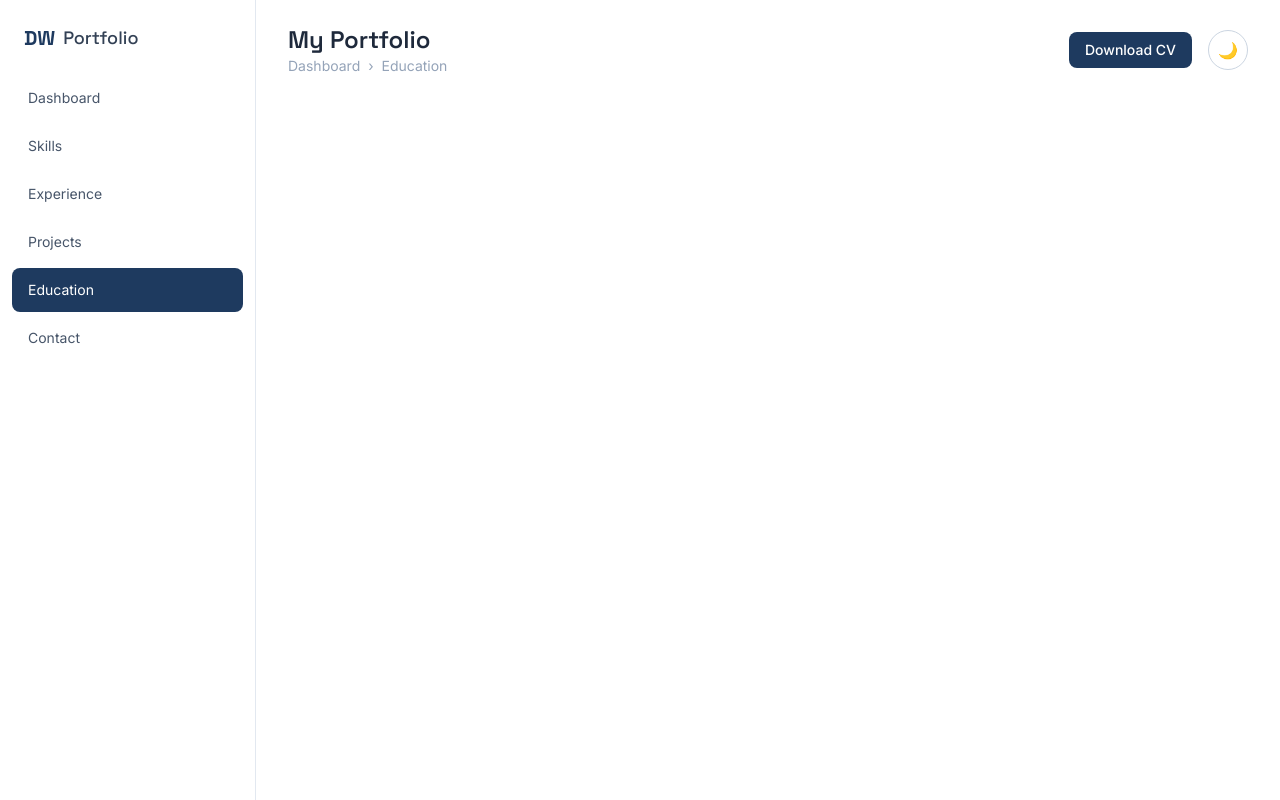
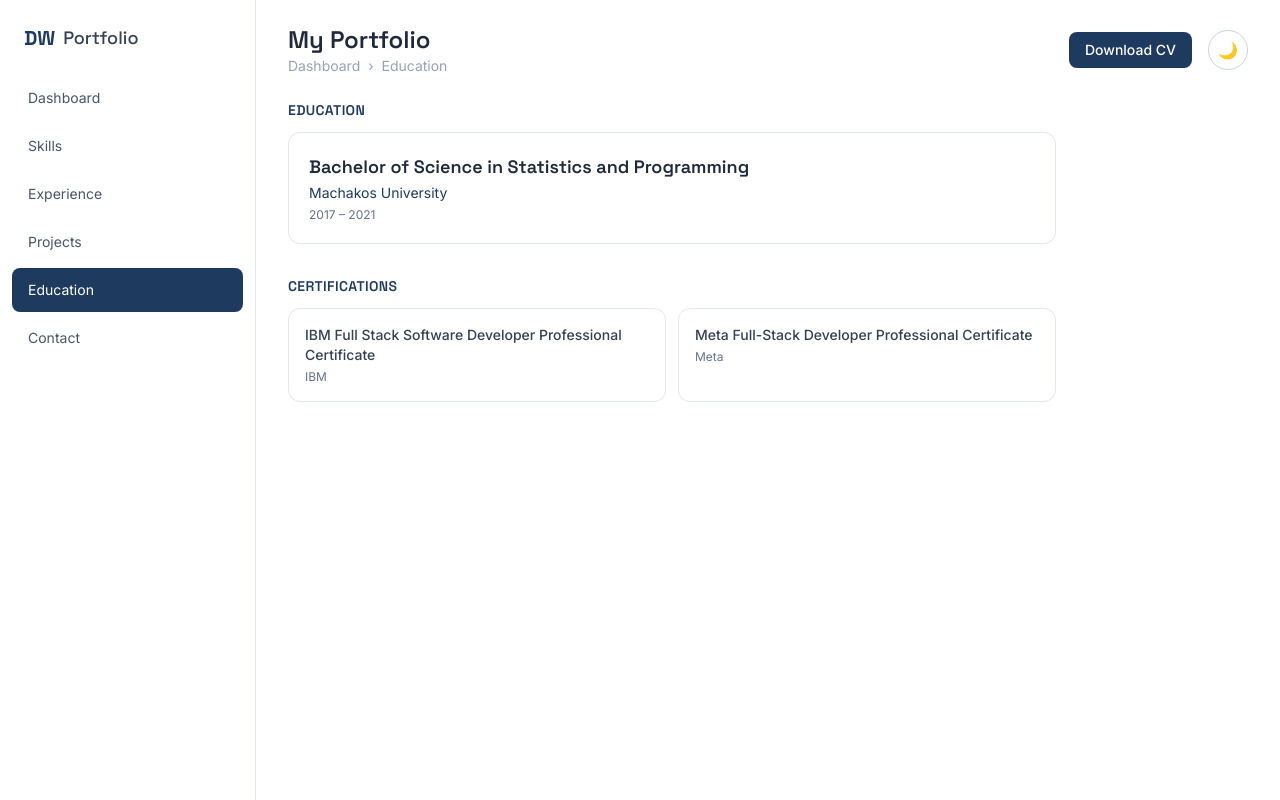
Before and after one commit to davidtiger3622/portfolio, a React app: page / in a window 1280 px wide. Both pictures are taken after a click on the button "Education". Built offline with nearby package versions, Linux system fonts and the light colour scheme; the HTML template or start-up script is replaced by a standard one.

Commit message:
feat: add education and certifications section

```diff
--- a/src/App.jsx
+++ b/src/App.jsx
@@ -5,6 +5,7 @@ import Dashboard from './components/sections/Dashboard'
 import Skills from './components/sections/Skills'
 import Experience from './components/sections/Experience'
 import Projects from './components/sections/Projects'
+import Education from './components/sections/Education'
 
 function App() {
   const [activeSection, setActiveSection] = useState('dashboard')
@@ -19,6 +20,7 @@ function App() {
           {activeSection === 'skills' && <Skills />}
           {activeSection === 'experience' && <Experience />}
           {activeSection === 'projects' && <Projects />}
+          {activeSection === 'education' && <Education />}
         </div>
       </main>
     </div>
--- /dev/null
+++ b/src/components/sections/Education.jsx
@@ -0,0 +1,40 @@
+import { education, certifications } from '../../data/education'
+
+const Education = () => {
+  return (
+    <div className="space-y-8 max-w-3xl">
+      <div>
+        <h3 className="font-display text-sm font-semibold text-navy dark:text-mint uppercase tracking-wide mb-3">
+          Education
+        </h3>
+        <div className="space-y-3">
+          {education.map((item) => (
+            <div key={item.degree} className="border border-slate-200 dark:border-slate-700 rounded-xl p-5">
+              <h4 className="font-display text-lg font-semibold text-slate-800 dark:text-slate-100">
+                {item.degree}
+              </h4>
+              <p className="text-sm font-body text-navy dark:text-mint mt-0.5">{item.institution}</p>
+              <p className="text-xs font-body text-slate-500 dark:text-slate-300 mt-1">{item.period}</p>
+            </div>
+          ))}
+        </div>
+      </div>
+
+      <div>
+        <h3 className="font-display text-sm font-semibold text-navy dark:text-mint uppercase tracking-wide mb-3">
+          Certifications
+        </h3>
+        <div className="grid grid-cols-1 md:grid-cols-2 gap-3">
+          {certifications.map((cert) => (
+            <div key={cert.name} className="border border-slate-200 dark:border-slate-700 rounded-xl p-4">
+              <p className="text-sm font-body font-medium text-slate-700 dark:text-slate-200">{cert.name}</p>
+              <p className="text-xs font-body text-slate-500 dark:text-slate-300 mt-1">{cert.issuer}</p>
+            </div>
+          ))}
+        </div>
+      </div>
+    </div>
+  )
+}
+
+export default Education
--- /dev/null
+++ b/src/data/education.js
@@ -0,0 +1,18 @@
+export const education = [
+    {
+      degree: 'Bachelor of Science in Statistics and Programming',
+      institution: 'Machakos University',
+      period: '2017 – 2021',
+    },
+  ]
+
+  export const certifications = [
+    {
+      name: 'IBM Full Stack Software Developer Professional Certificate',
+      issuer: 'IBM',
+    },
+    {
+      name: 'Meta Full-Stack Developer Professional Certificate',
+      issuer: 'Meta',
+    },
+  ]
```
